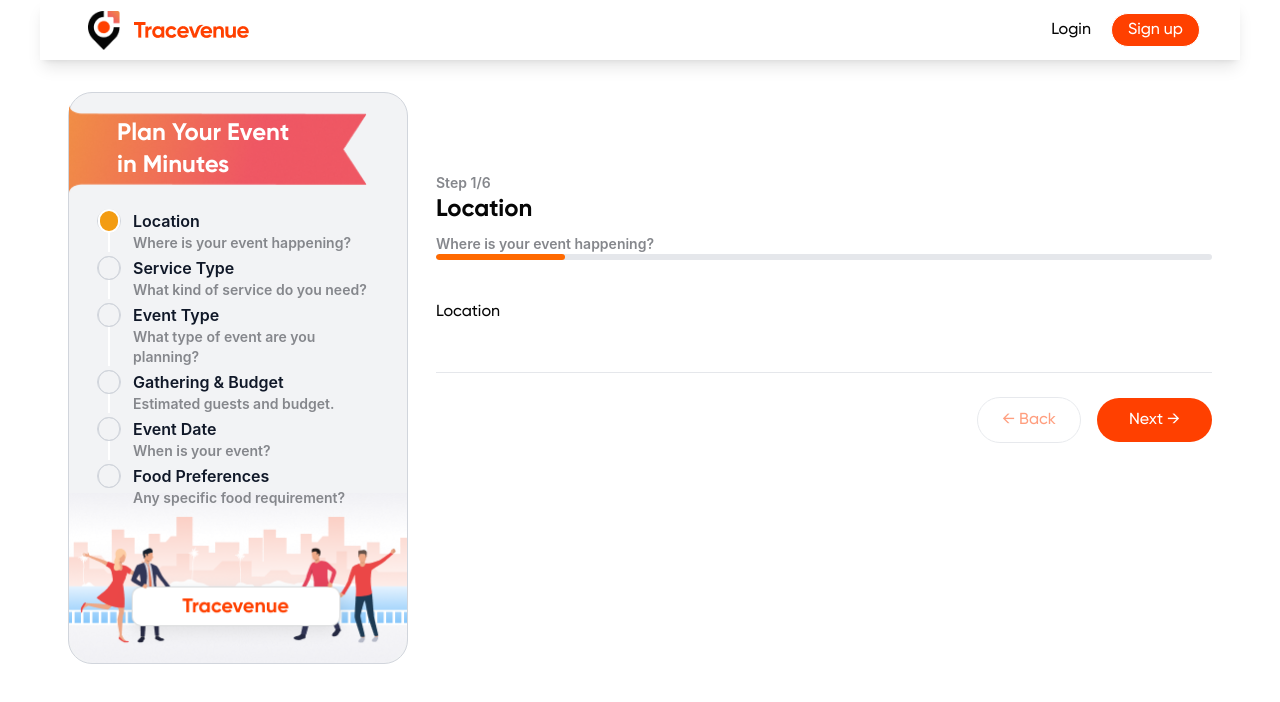
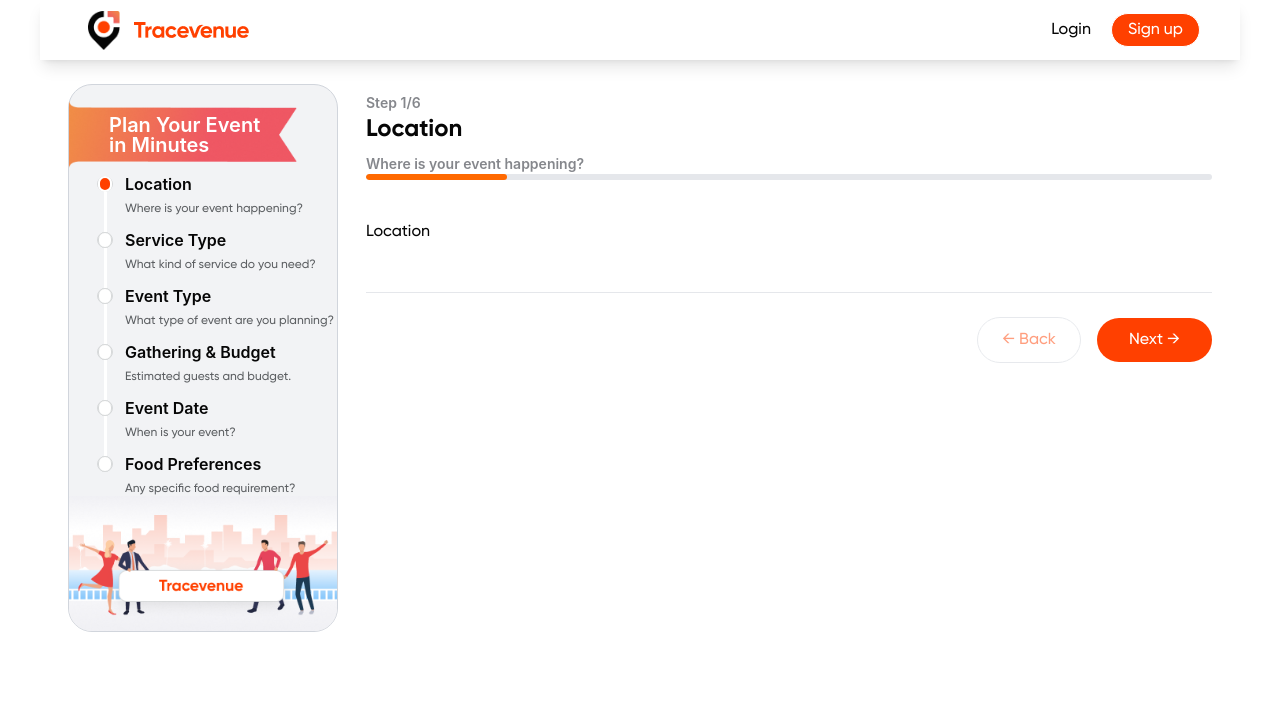
Before and after one commit to Prince5632/tracevenue-revamped, a React (Vite) app: page / in a window 1280 px wide. Shown: the top 702 px of the page. Built offline with nearby package versions, Linux system fonts and the light colour scheme.

Commit message:
sidebar and responsiveness

```diff
--- a/src/components/common/ProgessHeader.jsx
+++ b/src/components/common/ProgessHeader.jsx
@@ -3,7 +3,7 @@ const ProgressHeader = ({ currentStep, totalSteps, title, subtitle }) => {
 
   return (
     <div className="w-full">
-      <p className="text-[14px] font-semibold text-[#5C5F62] mb-1">
+      <p className="text-[14px] font-semibold text-[#5C5F62] mb-1 hidden lg:block">
         Step {currentStep}/{totalSteps}
       </p>
 
--- a/src/components/common/Sidebar/Sidebar.jsx
+++ b/src/components/common/Sidebar/Sidebar.jsx
@@ -4,21 +4,22 @@ import illustration from "../../../assets/images/illustration.png";
 import StepItem from './StepItem';
 
 
-const Sidebar = ({ steps, currentStep, completedSteps = [] }) => {
+const Sidebar = ({ steps, currentStep, completedSteps = [] , isSidebarOpen }) => {
   return (
-    <aside className="relative  lg:w-[340px] h-[572px] bg-[#F2F3F5] rounded-3xl
-    flex flex-col border border-gray-300 lg:sticky lg:top-6">
+    <aside className={`relative  lg:w-[270px] ${isSidebarOpen ? "rounded-none mt-0 mb-0 h-screen" : "rounded-3xl "} lg:h-auto bg-[#F2F3F5] lg:rounded-3xl
+    flex flex-col border border-gray-300 lg:sticky lg:top-6 lg:-mt-2 `}>
       {/* Header Image Section */}
-      <div className="relative mt-3 pr-10">
+      <div className="relative mt-4 pr-10">
         <img src={header} alt="header" className="w-full " />
 
-        <h2 className="absolute inset-0 flex items-center text-white text-2xl font-bold z-10 pl-12">
+        <h2 className="absolute inset-0 flex items-center text-white
+        text-xl font-semibold z-10 ml-10 leading-none">
           Plan Your Event <br />in Minutes
         </h2>
       </div>
 
       {/* Steps Section */}
-      <div className="flex-1 ml-7 mt-4 z-10">
+      <div className="flex-1 ml-7 z-10 mt-2">
         {steps.map((step, index) => {
           const isCompleted = completedSteps.includes(step.id);
 
@@ -35,7 +36,7 @@ const Sidebar = ({ steps, currentStep, completedSteps = [] }) => {
       </div>
 
       {/* Footer Illustration */}
-      <div className="w-full absolute z-0 left-0 bottom-0 ">
+      <div className="w-full left-0 -mt-4">
         <img
           src={illustration}
           alt="illustration"
--- a/src/components/common/Sidebar/StepItem.jsx
+++ b/src/components/common/Sidebar/StepItem.jsx
@@ -3,29 +3,29 @@ const StepItem = ({ step, isLast, index, currentStep }) => {
   const isActive = index === currentStep;
 
   return (
-    <div className="flex gap-3 mb-1">
+    <div className="flex gap-3 ">
       <div className="flex flex-col items-center">
-        <div className="w-6 h-6 rounded-full border border-gray-300 flex items-center justify-center">
+        <div className="w-4 h-4 rounded-full border border-[#D7D9DA] flex items-center justify-center">
           <div
-            className={`w-6 h-6 rounded-full flex items-center justify-center
+            className={`w-4 h-4 rounded-full flex items-center justify-center
             ${isCompleted
                 ? "border-2 bg-[#15b076]  border-1 border-white"
                 : isActive
-                  ? "border-2  bg-[#f39c12] border-1 border-white"
-                  : "border border-gray-300"
+                  ? "border-2 bg-[#FF4000] border-1 border-white"
+                  : "border border-[#D7D9DA] bg-[#fff]"
               }
           `}
           ></div>
         </div>
 
-        {!isLast && <div className="w-[2px] h-full bg-white "></div>}
+        {!isLast && <div className="w-[3px] h-full bg-[#FFFFFF] "></div>}
       </div>
 
-      <div>
-        <h6 className="font-semibold text-gray-900">{step.title}</h6>
-        <p className="text-[13px] font-semibold text-gray-500 leading-snug max-w-[235px]">
+      <div className='-mt-1 mb-3'>
+        <h6 className="font-semibold text-[#060606] text-[16px]">{step.title}</h6>
+        <span className="text-[#5C5F62] text-[12px]  leading-medium">
           {step.subtitle}
-        </p>
+        </span>
       </div>
     </div>
   );
--- a/src/layouts/EnquiryLayout.jsx
+++ b/src/layouts/EnquiryLayout.jsx
@@ -7,6 +7,7 @@ import StepRenderer from '../components/enquiry/StepRenderer';
 import { getEnquirySteps } from '../utils/enquiryConfig';
 import { Menu, X } from "lucide-react";
 import ProgressHeader from '../components/common/ProgessHeader';
+import { Button } from '../components/common';
 
 
 const EnquiryLayout = () => {
@@ -49,35 +50,43 @@ const EnquiryLayout = () => {
     return (
         <>
             <Navbar />
-            <div className="flex lg:flex-row max-w-7xl mx-auto px-4 sm:px-6 lg:px-7 gap-6 lg:gap-7 mt-6 lg:mt-8">
-                <button
-                    onClick={() => setIsSidebarOpen(true)}
-                    className="lg:hidden fixed top-24 left-4 z-50 bg-white border shadow-md rounded-full p-2 mb-3"
-                >
-                    <Menu size={22} />
-                </button>
+            <div className="flex lg:flex-row  max-w-7xl mx-auto px-4 sm:px-6 lg:px-7
+            lg:gap-7 mt-6 lg:mt-8">
+
+
+                <Button className="sm:mb-4 lg:hidden fixed left-0 top-24 rounded-l-none"  onClick={() => setIsSidebarOpen(true)}
+                size="lg" variant="gradient" >Step 1/6</Button>
                 {isSidebarOpen && (
                     <div
-                        className="fixed inset-0 bg-black/40 z-40 lg:hidden"
+                        className="fixed inset-0 bg-black/40 z-40 lg:hidden "
                         onClick={() => setIsSidebarOpen(false)}
                     />
                 )}
                 <div
-                    className={`fixed lg:static z-50 lg:z-auto top-0 left-0 h-full transform transition-transform duration-300 ${isSidebarOpen ? "translate-x-0" : "-translate-x-full"} lg:translate-x-0`}
+                    className={`fixed lg:static z-50 lg:z-auto top-0 left-0 transform transition-transform
+                         duration-300 ${isSidebarOpen ? "rounded-t-none" : "rounded-t-xl "} ${isSidebarOpen ? "translate-x-0" : "-translate-x-full"} lg:translate-x-0`}
                 >
-                    <Sidebar
+
+                    <Sidebar className={``}
                         steps={steps}
                         currentStep={currentStepIndex + 1}
                         completedSteps={completedSteps}
+                        isSidebarOpen={
+                            isSidebarOpen
+                        }
                     />
+
                     <button
-                        onClick={() => setIsSidebarOpen(false)}
-                        className="lg:hidden absolute top-4 right-4 bg-white rounded-full p-1 shadow cursor-pointer"
+                        onClick={() =>
+                            setIsSidebarOpen(false)}
+                        className="lg:hidden absolute top-4 right-4 bg-white rounded-full p-1 shadow
+                        cursor-pointer z-60"
                     >
                         <X size={20} />
                     </button>
                 </div>
-                <div className="flex-1 min-w-0 md:mt-20">
+
+                <div className="lg:flex-1 relative top-20 md:-top-20 min-w-0 md:mt-20 ">
                     <ProgressHeader
                         currentStep={currentStepIndex + 1}
                         totalSteps={steps.length}
```
